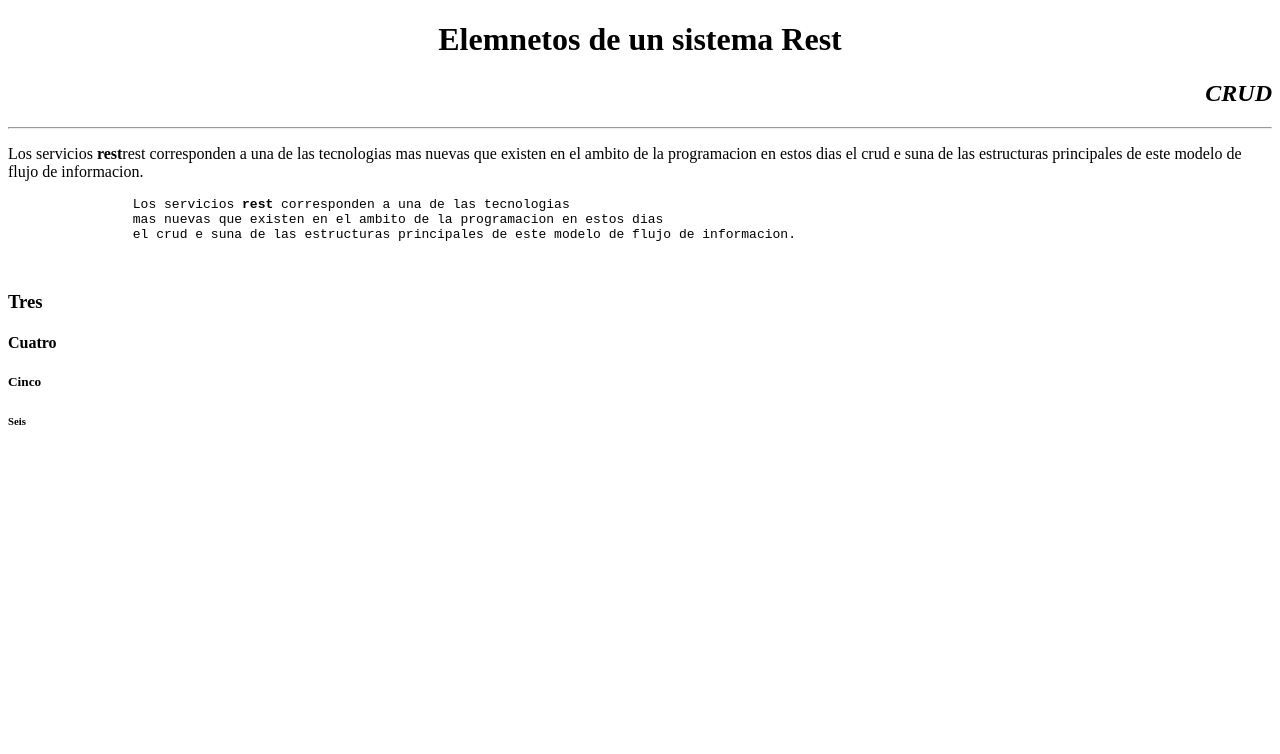
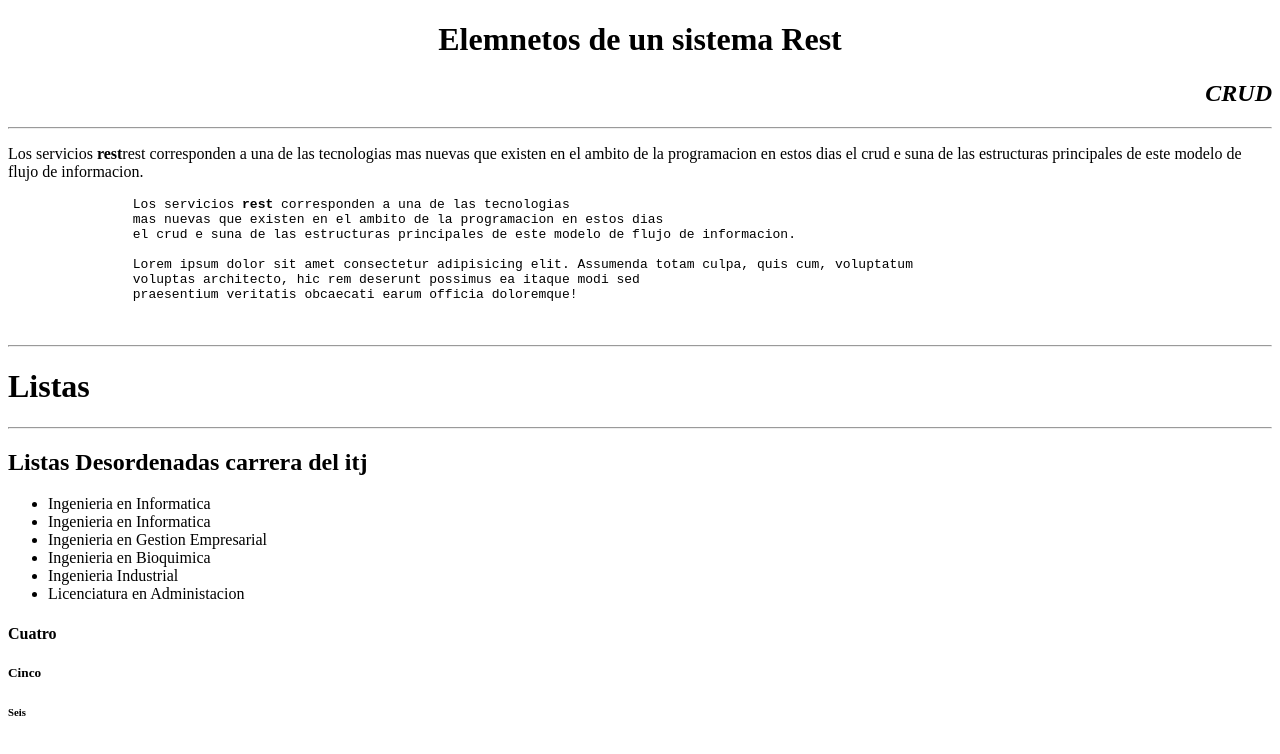
Before and after one commit to Alex-1178/HTML1, a plain HTML site: page index.html in a window 1280 px wide. Drawn offline with Linux system fonts and the light colour scheme.

Commit message:
Update index.html

```diff
--- a/index.html
+++ b/index.html
@@ -27,11 +27,26 @@
                 mas nuevas que existen en el ambito de la programacion en estos dias
                 el crud e suna de las estructuras principales de este modelo de flujo de informacion.
 
+                Lorem ipsum dolor sit amet consectetur adipisicing elit. Assumenda totam culpa, quis cum, voluptatum
+                voluptas architecto, hic rem deserunt possimus ea itaque modi sed
+                praesentium veritatis obcaecati earum officia doloremque!
+
             </pre>
 
+        <hr>
+        <h1>Listas</h1>
+        <hr>
+        <h2>Listas Desordenadas carrera del itj</h2>
+        <ul>
+            <li>Ingenieria en Informatica</li>
+            <li>Ingenieria en Informatica</li>
+            <li>Ingenieria en Gestion Empresarial</li>
+            <li>Ingenieria en Bioquimica</li>
+            <li>Ingenieria Industrial</li>
+            <li>Licenciatura en Administacion</li>
+        </ul>
 
 
-        <h3>Tres</h3>
         <h4>Cuatro</h4>
         <h5>Cinco</h5>
         <h6>Seis</h6>
```
